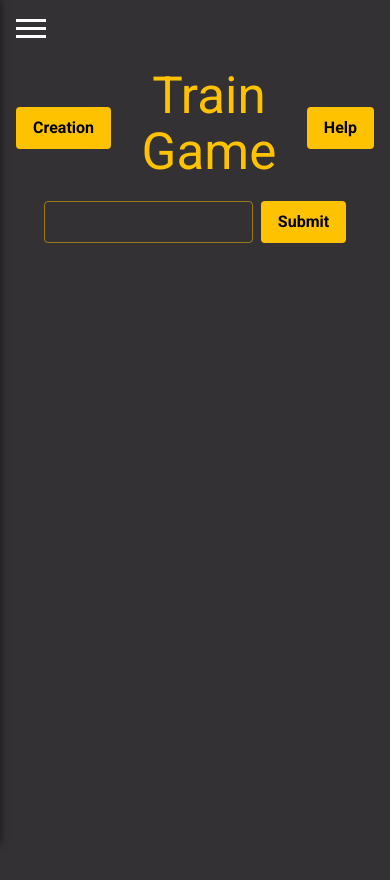
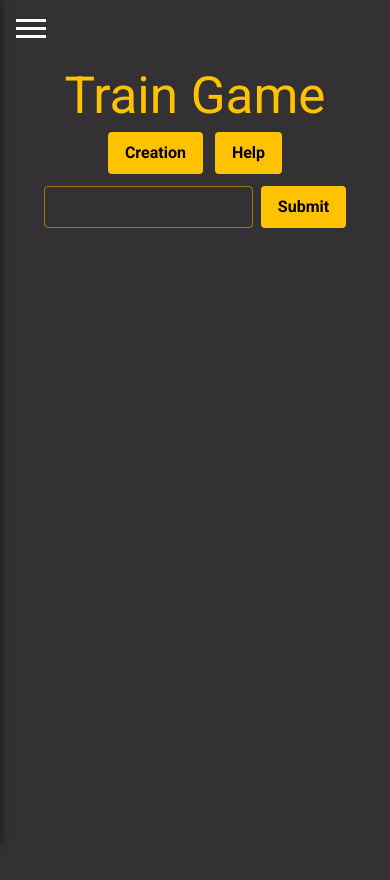
Before and after one commit to b-ward/Portfolio-Website-2024, a React (Vite) app: page /Projects/TrainGame in a window 390 px wide. Shown: the top 880 px of the page. Built offline with nearby package versions, Linux system fonts and the light colour scheme.

Commit message:
fix(06): mobile overflow — TrainGame header stack, Arbitrage table scroll, PaceCalculator padding, 500 table scroll

```diff
--- a/src/components/Projects/500/500.jsx
+++ b/src/components/Projects/500/500.jsx
@@ -366,7 +366,7 @@ function TeamCard({ team, onNameChange, onAdjust, onSelectBidder, active }) {
 
 function ScoringTable() {
   return (
-    <div className="text-black">
+    <div className="text-black overflow-x-auto">
       <table className="w-full border-collapse border-2 border-accent rounded-xl overflow-hidden">
         <thead>
           <tr>
--- a/src/components/Projects/Arbitrage/arbitrage.jsx
+++ b/src/components/Projects/Arbitrage/arbitrage.jsx
@@ -28,7 +28,7 @@ function ArbitrageCard({ bet }) {
           <span className="block h-full bg-gradient-to-r from-green-400 via-yellow-400 to-red-400 rounded-full" style={{ width: `${bet.margin}%` }} />
         </span>
       </div>
-      <table className="w-full border-collapse text-sm">
+      <div className="overflow-x-auto"><table className="w-full border-collapse text-sm">
         <thead>
           <tr>
             <th className="text-slate-500 font-semibold text-left px-2 py-1.5 border-b border-white/10 text-xs uppercase tracking-wider">Outcome</th>
@@ -47,7 +47,7 @@ function ArbitrageCard({ bet }) {
             </tr>
           ))}
         </tbody>
-      </table>
+      </table></div>
     </div>
   )
 }
@@ -124,7 +124,7 @@ export default function Arbitrage() {
   return (
     <div className="min-h-screen p-5 text-white sm:p-3">
       {/* Header */}
-      <div className="flex items-center justify-between gap-4 mb-5 sm:flex-wrap">
+      <div className="flex flex-col items-center gap-2 mb-5 sm:flex-row sm:justify-between">
         <div className="flex-none">
           <button className="bg-transparent border border-accent/50 text-accent rounded-lg px-3.5 py-1.5 text-sm font-semibold cursor-pointer hover:bg-accent/10 hover:border-accent" onClick={() => setMadeOpen(true)}>Creation</button>
         </div>
--- a/src/components/Projects/PaceCalculator/paceCalculator.jsx
+++ b/src/components/Projects/PaceCalculator/paceCalculator.jsx
@@ -111,14 +111,14 @@ export default function PaceCalcualtor() {
   const ssRef = React.useRef(null);
 
   return (
-    <div className="grid place-items-center p-8 sm:p-4 w-full">
+    <div className="grid place-items-center p-2 sm:p-8 w-full">
       <div className="bg-white border border-gray-200 rounded-2xl max-w-[760px] w-full shadow-lg text-gray-900">
-        <header className="px-5 pt-5 pb-3">
+        <header className="px-3 sm:px-5 pt-5 pb-3">
           <h2 className="m-0 text-2xl font-semibold text-gray-900">Runner Pace</h2>
           <p className="mt-1.5 text-slate-500 text-sm">Enter distance and time. Pace shown first.</p>
         </header>
 
-        <form onSubmit={onCalculate} className="px-5 pb-5 grid gap-4">
+        <form onSubmit={onCalculate} className="px-3 sm:px-5 pb-5 grid gap-4">
           <div className="grid gap-2">
             <label htmlFor="distance" className="font-semibold text-sm text-gray-700">Distance</label>
             <div className="grid gap-4 sm:grid-cols-2">
@@ -196,7 +196,7 @@ export default function PaceCalcualtor() {
 
         <div className="h-px bg-gray-200 my-1" />
 
-        <section className="px-5 pb-5 pt-3 grid gap-2" aria-live="polite" aria-atomic="true">
+        <section className="px-3 sm:px-5 pb-5 pt-3 grid gap-2" aria-live="polite" aria-atomic="true">
           {error ? <div className="text-red-600 font-semibold text-sm">{error}</div> : null}
           <div className="text-5xl font-extrabold text-gray-900">
             {calc.pace}<sup className="text-[55%] text-slate-500 font-bold ml-1">{calc.paceUnit}</sup>
--- a/src/components/Projects/TrainGame/trainGame.jsx
+++ b/src/components/Projects/TrainGame/trainGame.jsx
@@ -35,22 +35,22 @@ const TrainGame = () => {
 
   return (
     <div className="text-center text-accent min-h-screen">
-      <div className="flex items-center justify-between px-4 py-3">
+      <div className="px-4 py-3">
+        <div className="pb-2"><h1>Train Game</h1></div>
+        <div className="flex justify-center gap-3">
           <button
             onClick={() => setMadeModalShow(true)}
             className="bg-accent text-black font-semibold px-4 py-2 rounded"
           >
             Creation
           </button>
-        <div className="pb-2 w-3/5 mx-auto">
-          <h1>Train Game</h1>
-        </div>
           <button
             onClick={() => setHelpModalShow(true)}
             className="bg-accent text-black font-semibold px-4 py-2 rounded"
           >
             Help
           </button>
+        </div>
       </div>
 
       <div className="flex items-center justify-center gap-2">
```
Lines whose indentation alone changed are shown as unchanged.
